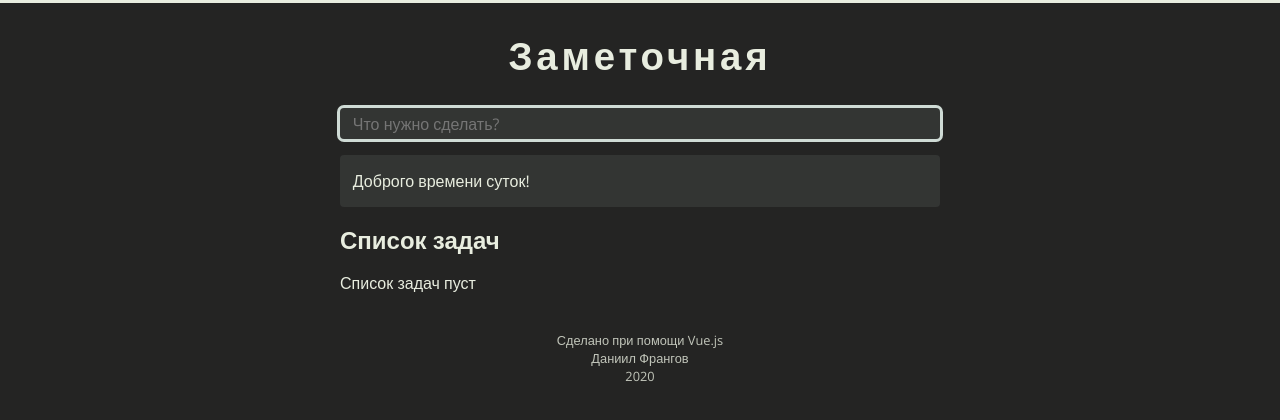
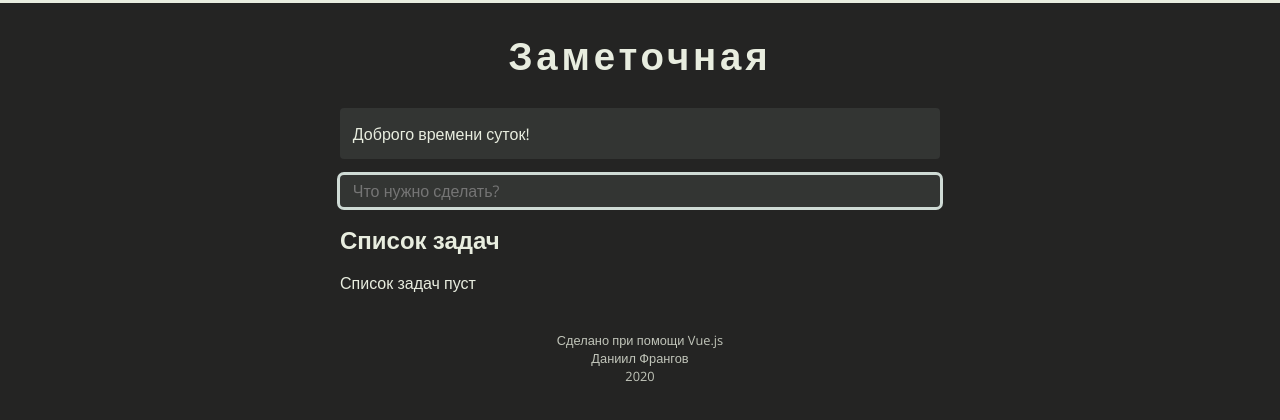
Before and after one commit to PrivateGspot/noticeable, a Vue app: page / in a window 1280 px wide. Shown: the top 420 px of the page. Built offline with nearby package versions, Linux system fonts and the light colour scheme.

Commit message:
Changed the position of the input and alert boxes

```diff
--- a/src/components/TodoList.vue
+++ b/src/components/TodoList.vue
@@ -1,6 +1,13 @@
 <template>
   <article class="todo-list">
     <header class="todo-list__header">
+      <base-alert-box
+        :warning="isWarning"
+        :success="isSuccess"
+        class="todo-list__alert-box"
+      >
+        {{ message }}
+      </base-alert-box>
       <base-input-text
         autofocus
         class="todo-list__input"
@@ -8,7 +15,6 @@
         v-model.trim="newTodoValue"
         @keyup.enter.native="pushTodo"
       />
-      <base-alert-box :warning="isWarning" :success="isSuccess">{{ message }}</base-alert-box>
     </header>
     <div class="todos">
       <h2 class="todos__title">{{ todoListTitle }}</h2>
@@ -99,10 +105,12 @@ export default {
   max-width: 600px;
 }
 
+.todo-list__alert-box {
+  margin-bottom: 16px;
+}
+
 .todo-list__input {
   width: 100%;
-
-  margin-bottom: 16px
 }
 
 .todos__list {
```
